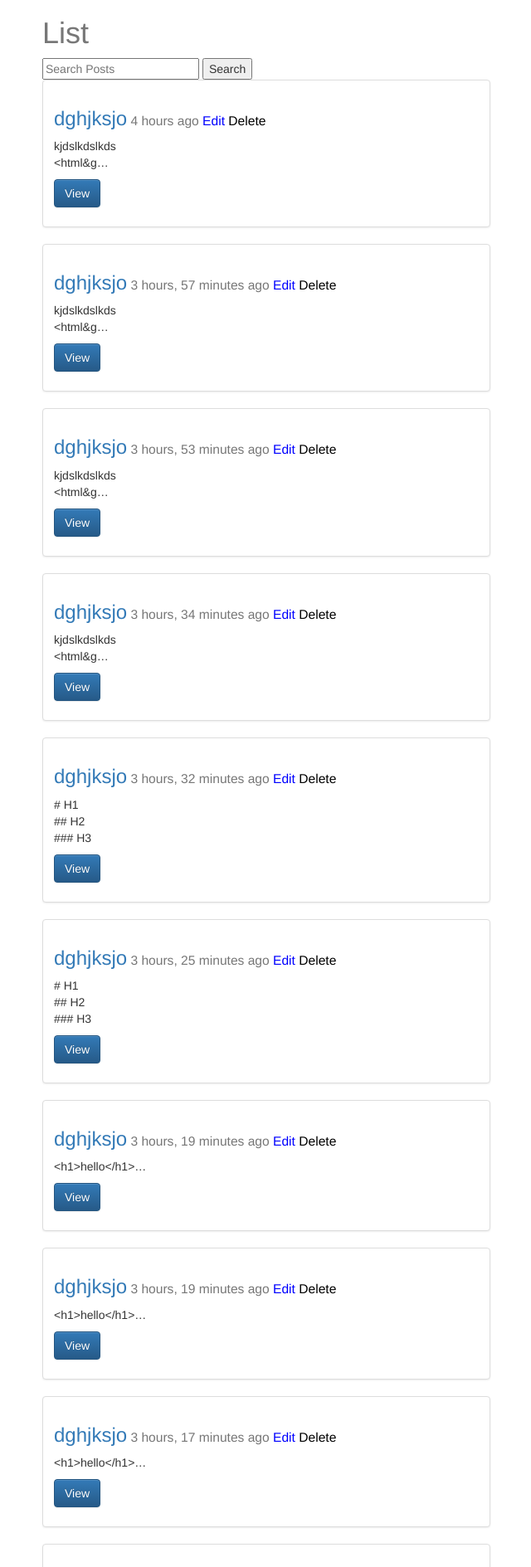
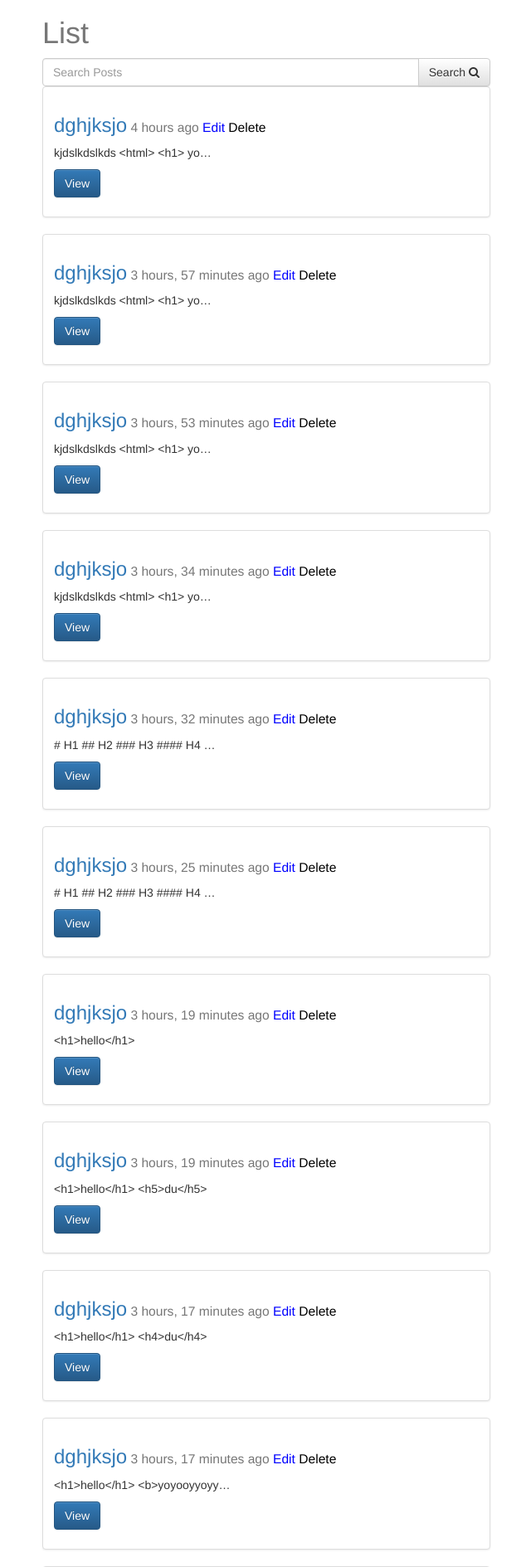
Before and after one commit to Himanshi-Khandelwal/trydjango, a Django app: page /blog/2/delete/ in a window 1280 px wide. Shown: the top 1889 px of the page at 83% size, without its empty margins (224-864 px from the left). Run offline with Django 3.2, Linux system fonts and the light colour scheme; a user stored in the database is signed in; data comes from the database, SQL or seed files in the repository; both versions use the stored data as it was after the commit; parts of the project's set-up code (start-up, migrations or seed data) failed here and were passed over; some libraries are stand-ins or nearby versions.

Commit message:
crispy forms and widget

```diff
--- a/blog/forms.py
+++ b/blog/forms.py
@@ -1,11 +1,14 @@
 from django import forms
 from django.contrib.auth import (authenticate,get_user_model,login,logout,)
+from pagedown.widgets import PagedownWidget
 
 from .models import Post
 
 User=get_user_model()
 
 class PostForm(forms.ModelForm):
+    content=forms.CharField(widget=PagedownWidget)
+    publish=forms.DateField(widget=forms.SelectDateWidget)
     class Meta:
         model = Post
         fields = [
--- a/blog/static/css/base.css
+++ b/blog/static/css/base.css
@@ -1,3 +1,8 @@
 h1{
   color: #777777;
 }
+
+.wmd-panel{
+   margin-left: 0px !important;
+   margin-right: 0px !important ;
+}
--- a/blog/templates/index.html
+++ b/blog/templates/index.html
@@ -8,6 +8,8 @@
   <link rel="stylesheet" href="https://maxcdn.bootstrapcdn.com/bootstrap/3.3.7/css/bootstrap-theme.min.css" integrity="sha384-rHyoN1iRsVXV4nD0JutlnGaslCJuC7uwjduW9SVrLvRYooPp2bWYgmgJQIXwl/Sp" crossorigin="anonymous">
 
 <link rel='stylesheet' href="{% static "css/base.css" %}"/>
+<link rel='stylesheet' href="https://maxcdn.bootstrapcdn.com/font-awesome/4.7.0/css/font-awesome.min.css" >
+{% block head_extra %} {% endblock head_extra %}
 </head>
 
 <body>
@@ -29,19 +31,25 @@
 <h1>{{ title }} </h1>
 
 <form method="GET" action="">
-  <input type='text' name='q' placeholder='Search Posts'/>
-  <input type='submit' value="Search"/>
+  <div class='input-group'>
+    <input class='form-control' type='text' name='q' placeholder='Search Posts'/>
+    <span class='input-group-btn'>
 
+    <button class='btn btn-default' type='submit'>Search <i class="fa fa-search"></i></button>
+  </span>
+  </div>
 {% for obj in object_list %}
 <div class="row">
 
 
   <div class="col-sm-12 ">
     <div class="thumbnail">
-
+      {% if obj.image %}
+        <img src='{{ obj.image.url }}' class='img-responsive' />
+      {% endif %}
       <div class="caption">
         <h3><a href= '/blog/{{obj.id}}/' >{{obj.title}}</a><small> {{ obj.timestamp|timesince}} ago <a href="/blog/{{obj.id}}/edit" class="yo" style="color:blue;">Edit</a> <a href="/blog/{{obj.id}}/delete" class="yo" style="color:black;">Delete</a> </small> </h3>
-        <p>{{ obj.content |linebreaks|truncatechars:30}}</p>
+        <p class='content-markdown '>{{ obj.content |truncatechars:30}}</p>
         <p><a href='/blog/{{obj.id}}/'  class="btn btn-primary" role="button">View</a> </p>
       </div>
     </div>
@@ -72,9 +80,30 @@
 </div>
 {% endblock content %}
 
+<script
+			  src="http://code.jquery.com/jquery-1.12.4.min.js"
+			  integrity="sha256-ZosEbRLbNQzLpnKIkEdrPv7lOy9C27hHQ+Xp8a4MxAQ="
+			  crossorigin="anonymous"></script>
 
 <script src="https://maxcdn.bootstrapcdn.com/bootstrap/3.3.7/js/bootstrap.min.js" integrity="sha384-Tc5IQib027qvyjSMfHjOMaLkfuWVxZxUPnCJA7l2mCWNIpG9mGCD8wGNIcPD7Txa" crossorigin="anonymous"></script>
 
+<script src='https://cdnjs.cloudflare.com/ajax/libs/marked/0.3.6/marked.min.js'></script>
+
+<script type="text/javascript">
+$(document).ready(function(){
+  $(".content-markdown").each (function(){
+      var content= $(this).text()
+      console.log(content)
+      var markedContent=marked(content)
+      console.log(markedContent)
+      $(this).html(markedContent)
+  })
+  $(".content-markdown img").each (function(){
+      $(this).addClass("img-responsive")
+  })
+
+})
+</script>
 </body>
 
 </html>
--- a/trydjango/settings.py
+++ b/trydjango/settings.py
@@ -36,8 +36,12 @@
     'django.contrib.sessions',
     'django.contrib.messages',
     'django.contrib.staticfiles',
+    'crispy_forms',
+    'pagedown',
     'blog',
 )
+
+CRISPY_TEMPLATE_PACK = 'bootstrap3'
 
 MIDDLEWARE_CLASSES = (
     'django.contrib.sessions.middleware.SessionMiddleware',
```
Also changed, not shown: blog/templates/post_detail.html (+6 -4 lines), blog/templates/post_form.html (+8 -1 lines), db.sqlite3, 2 other files.
